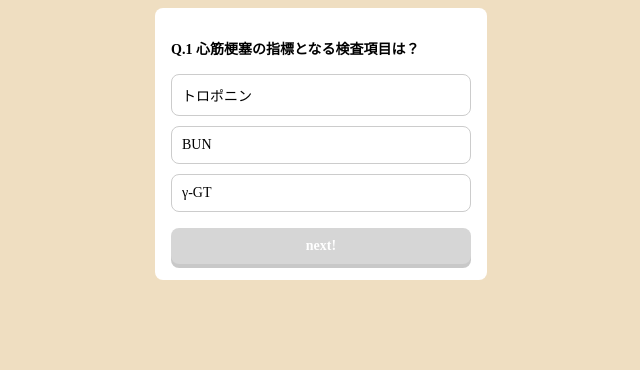
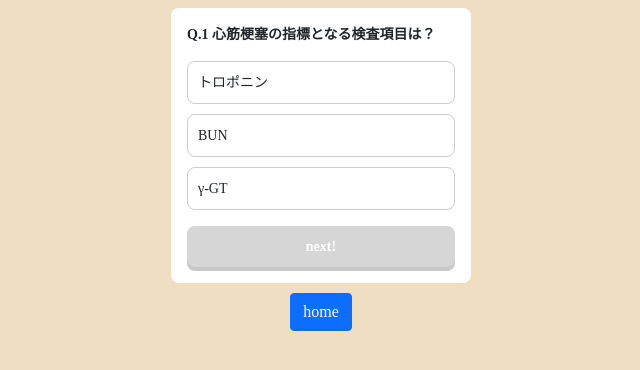
Before and after one commit to taroumanz/myquizapp, a plain HTML site: page index.html in a window 1280 px wide. Shown: the whole page, without its empty margins (319-959 px from the left). Drawn offline with nearby package versions, Linux system fonts and the light colour scheme.

Commit message:
Add files via upload

```diff
--- a/css/styles.css
+++ b/css/styles.css
@@ -107,3 +107,8 @@ body {
   margin: 0 auto;
   text-decoration: none;
 }
+
+.footer {
+  margin: 10px auto;
+  text-align: center;
+}
--- a/index.html
+++ b/index.html
@@ -4,6 +4,7 @@
     <meta charset="utf-8">
     <meta name="viewport" content="width=device-width, initial-scale=1">
     <title>MyQuizApp</title>
+    <link href="https://cdn.jsdelivr.net/npm/bootstrap@5.0.0-beta1/dist/css/bootstrap.min.css" rel="stylesheet" integrity="sha384-giJF6kkoqNQ00vy+HMDP7azOuL0xtbfIcaT9wjKHr8RbDVddVHyTfAAsrekwKmP1" crossorigin="anonymous">
     <link rel="stylesheet" href="css/styles.css">
   </head>
 
@@ -20,8 +21,12 @@
       </section>
 
 
+
     </section>
 
+    <div class="footer">
+      <a class="btn btn-primary" href="https://taroumanz.github.io/" role="button">home</a>
+    </div>
 
 
 
```
